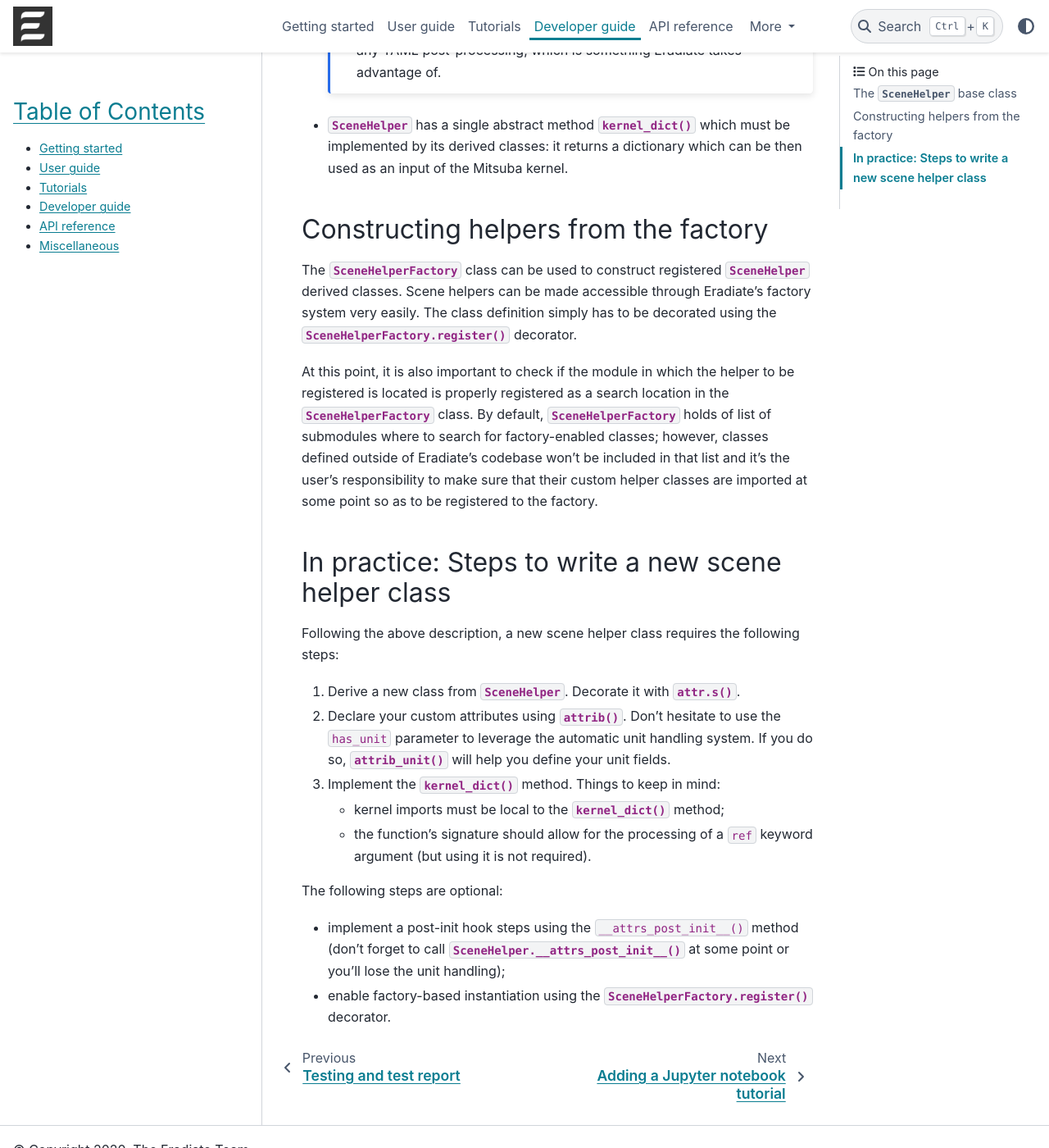
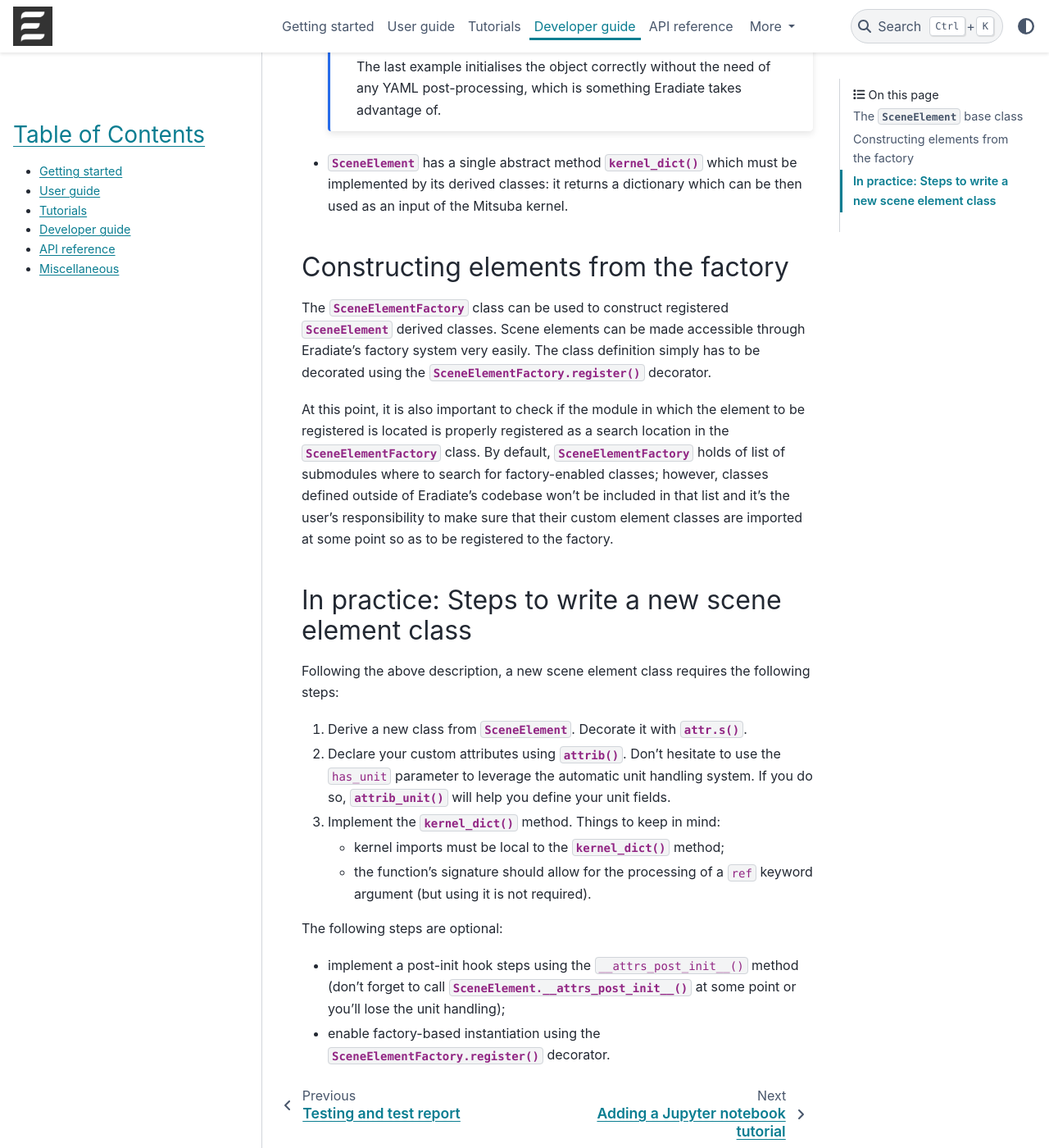
Before and after one commit to eradiate/eradiate, a Sphinx documentation site: the page built from docs/rst/developer_guide/scene_element_guide.rst, in a window 1280 px wide and 1400 px high, scrolled down 2204 px. Shown: the whole window at 82% size. Built offline with Sphinx 7.4.7 and the PyData theme 0.15.4, drawn with Linux system fonts in a browser that asks for light colours; pages that are not in the unit, such as notebooks, are missing from menus; some of the changed text lies outside the part shown.

Commit message:
Rename: helper -> element

```diff
--- a/docs/_ext/ertdocs.py
+++ b/docs/_ext/ertdocs.py
@@ -6,7 +6,7 @@
 from tinydb import TinyDB, Query
 from tinydb.storages import MemoryStorage
 
-from eradiate.scenes.core import SceneHelperFactory
+from eradiate.scenes.core import SceneElementFactory
 
 factory_db = TinyDB(storage=MemoryStorage)
 factory_db.insert_multiple([
@@ -15,7 +15,7 @@
         "module": str(value.__module__),
         "cls_name": str(value.__name__)
     }
-    for key, value in SceneHelperFactory.registry.items()
+    for key, value in SceneElementFactory.registry.items()
 ])
 
 
@@ -45,15 +45,15 @@
         # Process list of modules for filtering
         modules = self.options.get("modules", None)
         if modules is None:
-            modules = SceneHelperFactory._submodules
+            modules = SceneElementFactory._submodules
         else:
             modules = [x.strip() for x in  modules.split(",")]
 
-        if not set(modules) <= set(SceneHelperFactory._submodules):
+        if not set(modules) <= set(SceneElementFactory._submodules):
             error = self.state_machine.reporter.error(
                 f"The following requested modules are not inspected by the "
                 f"Eradiate factory: "
-                f"{', '.join(set(modules) - set(SceneHelperFactory._submodules))}",
+                f"{', '.join(set(modules) - set(SceneElementFactory._submodules))}",
                 nodes.literal_block(self.block_text, self.block_text),
                 line=self.lineno
             )
@@ -71,11 +71,11 @@
                                f":mod:`~eradiate.scenes.{submodule}`",
                                "—"])
 
-            for helper_info in factory_db.search(Query().module.matches(
+            for element_info in factory_db.search(Query().module.matches(
                     rf"^eradiate\.scenes\.{submodule}.*")):
-                factory_keyword = f"``{helper_info['key']}``"
-                class_module = helper_info["module"]
-                class_name = helper_info["cls_name"]
+                factory_keyword = f"``{element_info['key']}``"
+                class_module = element_info["module"]
+                class_name = element_info["cls_name"]
                 class_reference = f":class:`~{class_module}.{class_name}`"
                 member.append([factory_keyword, class_reference])
 
--- a/docs/rst/developer_guide/intro.rst
+++ b/docs/rst/developer_guide/intro.rst
@@ -9,7 +9,7 @@
    conventions_practices
    documentation
    testing
-   scene_helper_guide
+   scene_element_guide
    adding_tutorials
 
 Eradiate's high-level components are written in Python 3. They rely on a kernel component which is a fork of the Mitsuba 2 rendering system, written in the C++17 programming language.
--- a/docs/rst/developer_guide/scene_helper_guide.rst
+++ b/docs/rst/developer_guide/scene_element_guide.rst
@@ -1,13 +1,13 @@
-.. _sec-developer_guide-scene_helper_guide:
+.. _sec-developer_guide-scene_element_guide:
 
-Writing a new scene helper
-==========================
+Writing a new scene element class
+=================================
 
 .. warning::
 
-   The entire helper architecture is built using the
+   The entire scene generation architecture is built using the
    `attrs <https://www.attrs.org>`_ library. It is strongly recommended to
-   read the ``attrs`` documentation prior to writing a new helper class. In
+   read the ``attrs`` documentation prior to writing a new element class. In
    particular, it is important to understand the ``attrs`` initialisation
    sequence, as well as how callables can be used to set defaults and to
    create converters and validators.
@@ -20,22 +20,22 @@
    `Pint <https://pint.readthedocs.io>`_, whose documentation is also a very
    helpful read.
 
-Scene helpers, deriving from the :class:`~eradiate.scenes.core.SceneHelper`
+Scene elements, deriving from the :class:`~eradiate.scenes.core.SceneElement`
 class, are the core of Eradiate's scene generation system. They provide an
 interface to quickly and safely generate kernel scene dictionary elements
 (see :class:`~eradiate.scenes.core.KernelDict`).
 
-The :class:`~eradiate.scenes.core.SceneHelper` base class
----------------------------------------------------------
+The :class:`~eradiate.scenes.core.SceneElement` base class
+----------------------------------------------------------
 
-:class:`~eradiate.scenes.core.SceneHelper` is the abstract base class for all
-scene helpers. We will see here how this class works, and then how to write a
-new scene helper subclass.
+:class:`~eradiate.scenes.core.SceneElement` is the abstract base class for all
+scene elements. We will see here how this class works, and then how to write a
+new scene element subclass.
 
-* :class:`~eradiate.scenes.core.SceneHelper` is decorated by :func:`attr.s`.
+* :class:`~eradiate.scenes.core.SceneElement` is decorated by :func:`attr.s`.
   This allows ``attrs`` to works nicely with its derived classes.
 
-* :class:`~eradiate.scenes.core.SceneHelper` is decorated by
+* :class:`~eradiate.scenes.core.SceneElement` is decorated by
   :func:`~eradiate.util.attrs.unit_enabled`. This activates a unit field
   association mechanism: each attribute defined with Eradiate's special
   :func:`~eradiate.util.attrs.attrib` wrapper (around :func:`attr.ib`) accepts a
@@ -48,12 +48,12 @@
 
   .. code-block:: python
 
-     from eradiate.scenes.core import SceneHelper
+     from eradiate.scenes.core import SceneElement
      from eradiate.util.units import ureg
      from eradiate.util.attrs import attrib, attrib_unit
 
      @attr.s
-     class MyHelper(SceneHelper):
+     class MyElement(SceneElement):
          # This field *must* have a corresponding unit field
          field = attrib(default=1., has_unit=True)
          # This is the corresponding unit field
@@ -61,14 +61,14 @@
 
          ...  # Rest of definition skipped
 
-* :class:`~eradiate.scenes.core.SceneHelper` works around unit quantities in
+* :class:`~eradiate.scenes.core.SceneElement` works around unit quantities in
   a convenient fashion. While all attributes are meant to be unitless and unit
   tracking done using the unit fields,
-  :class:`~eradiate.scenes.core.SceneHelper` and its derived classes can still
+  :class:`~eradiate.scenes.core.SceneElement` and its derived classes can still
   have their attributes initialised with :class:`pint.Quantity` instances (which
   *must* be created using Eradiate's unit registry
   :data:`eradiate.util.units.ureg`). When that happens,
-  :class:`~eradiate.scenes.core.SceneHelper`'s
+  :class:`~eradiate.scenes.core.SceneElement`'s
   `post-init hook <https://www.attrs.org/en/stable/init.html#post-init-hook>`_
   will strip units from the attribute, after converting it to the stored unit.
   An important consequence is that this post-init hook must be executed by
@@ -107,46 +107,46 @@
      The last example initialises the object correctly without the need of any
      YAML post-processing, which is something Eradiate takes advantage of.
 
-* :class:`~eradiate.scenes.core.SceneHelper` has a single abstract method
-  :meth:`~eradiate.scenes.core.SceneHelper.kernel_dict` which must be
+* :class:`~eradiate.scenes.core.SceneElement` has a single abstract method
+  :meth:`~eradiate.scenes.core.SceneElement.kernel_dict` which must be
   implemented by its derived classes: it returns a dictionary which can be then
   used as an input of the Mitsuba kernel.
 
-Constructing helpers from the factory
--------------------------------------
+Constructing elements from the factory
+--------------------------------------
 
-The :class:`~eradiate.scenes.core.SceneHelperFactory` class can be used to
-construct registered :class:`~eradiate.scenes.core.SceneHelper` derived classes.
-Scene helpers can be made accessible through Eradiate's factory system very
+The :class:`~eradiate.scenes.core.SceneElementFactory` class can be used to
+construct registered :class:`~eradiate.scenes.core.SceneElement` derived classes.
+Scene elements can be made accessible through Eradiate's factory system very
 easily. The class definition simply has to be decorated using the
-:meth:`SceneHelperFactory.register() <eradiate.scenes.core.SceneHelperFactory.register>`
+:meth:`SceneElementFactory.register() <eradiate.scenes.core.SceneElementFactory.register>`
 decorator.
 
-At this point, it is also important to check if the module in which the helper
+At this point, it is also important to check if the module in which the element
 to be registered is located is properly registered as a search location in the
-:class:`~eradiate.scenes.core.SceneHelperFactory` class. By default,
-:class:`~eradiate.scenes.core.SceneHelperFactory` holds of list of submodules
+:class:`~eradiate.scenes.core.SceneElementFactory` class. By default,
+:class:`~eradiate.scenes.core.SceneElementFactory` holds of list of submodules
 where to search for factory-enabled classes; however, classes defined outside of
 Eradiate's codebase won't be included in that list and it's the user's
-responsibility to make sure that their custom helper classes are imported at
+responsibility to make sure that their custom element classes are imported at
 some point so as to be registered to the factory.
 
-In practice: Steps to write a new scene helper class
-----------------------------------------------------
+In practice: Steps to write a new scene element class
+-----------------------------------------------------
 
-Following the above description, a new scene helper class requires the following steps:
+Following the above description, a new scene element class requires the following steps:
 
-1. Derive a new class from :class:`~eradiate.scenes.core.SceneHelper`. Decorate
+1. Derive a new class from :class:`~eradiate.scenes.core.SceneElement`. Decorate
    it with :func:`attr.s`.
 2. Declare your custom attributes using :func:`~eradiate.util.attrs.attrib`.
    Don't hesitate to use the ``has_unit`` parameter to leverage the automatic
    unit handling system. If you do so, :func:`~eradiate.util.attrs.attrib_unit`
    will help you define your unit fields.
-3. Implement the :meth:`~eradiate.scenes.core.SceneHelper.kernel_dict` method.
+3. Implement the :meth:`~eradiate.scenes.core.SceneElement.kernel_dict` method.
    Things to keep in mind:
 
    * kernel imports must be local to the
-     :meth:`~eradiate.scenes.core.SceneHelper.kernel_dict` method;
+     :meth:`~eradiate.scenes.core.SceneElement.kernel_dict` method;
    * the function's signature should allow for the processing of a ``ref``
      keyword argument (but using it is not required).
 
@@ -154,7 +154,7 @@
 
 * implement a post-init hook steps using the ``__attrs_post_init__()`` method
   (don't forget to call
-  :meth:`SceneHelper.__attrs_post_init__() <eradiate.scenes.core.SceneHelper.__attrs_post_init__()>`
+  :meth:`SceneElement.__attrs_post_init__() <eradiate.scenes.core.SceneElement.__attrs_post_init__()>`
   at some point or you'll lose the unit handling);
 * enable factory-based instantiation using the
-  :meth:`SceneHelperFactory.register() <eradiate.scenes.core.SceneHelperFactory.register>` decorator.
+  :meth:`SceneElementFactory.register() <eradiate.scenes.core.SceneElementFactory.register>` decorator.
```
Also changed, not shown: other parts of docs/rst/developer_guide/scene_element_guide.rst (+6 -6 lines), 13 other files.
